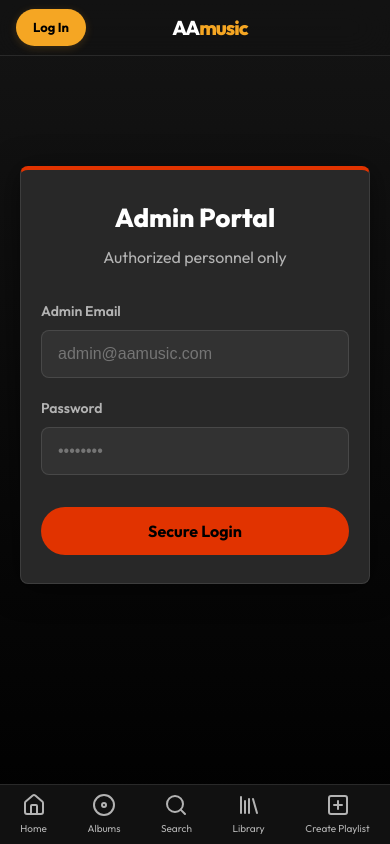
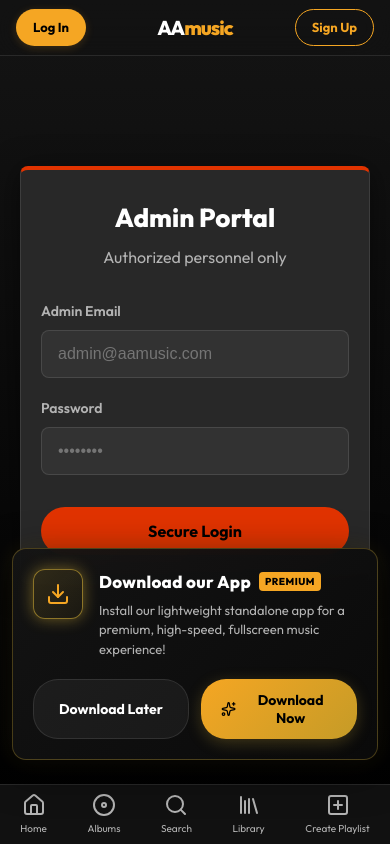
Before and after one commit to bhanukambala123/AAmusic, a Next.js app: page /admin/login in a window 390 px wide. Built offline with nearby package versions, Linux system fonts and the light colour scheme; no server answers.

Commit message:
feat: implement browser PWA install prompt, guest header layout, and synchronous background audio engine

```diff
--- /dev/null
+++ b/src/components/common/InstallPrompt.module.css
@@ -0,0 +1,168 @@
+.overlay {
+  position: fixed;
+  bottom: 24px;
+  right: 24px;
+  z-index: 9999;
+  max-width: 420px;
+  width: calc(100% - 48px);
+  background: linear-gradient(135deg, rgba(20, 20, 20, 0.95) 0%, rgba(10, 10, 10, 0.98) 100%);
+  border: 1.5px solid rgba(212, 175, 55, 0.3);
+  border-radius: 16px;
+  padding: 24px;
+  box-shadow: 0 10px 40px rgba(0, 0, 0, 0.6), 0 0 25px rgba(212, 175, 55, 0.1);
+  backdrop-filter: blur(16px);
+  -webkit-backdrop-filter: blur(16px);
+  animation: slideInUp 0.5s cubic-bezier(0.16, 1, 0.3, 1) forwards;
+}
+
+@keyframes slideInUp {
+  from {
+    opacity: 0;
+    transform: translateY(40px) scale(0.95);
+  }
+  to {
+    opacity: 1;
+    transform: translateY(0) scale(1);
+  }
+}
+
+.content {
+  display: flex;
+  gap: 16px;
+  align-items: flex-start;
+  margin-bottom: 20px;
+}
+
+.iconContainer {
+  background: linear-gradient(135deg, rgba(212, 175, 55, 0.15) 0%, rgba(212, 175, 55, 0.05) 100%);
+  border: 1px solid rgba(212, 175, 55, 0.3);
+  color: var(--accent-color-gold);
+  padding: 12px;
+  border-radius: 12px;
+  display: flex;
+  align-items: center;
+  justify-content: center;
+  flex-shrink: 0;
+  box-shadow: 0 4px 12px rgba(212, 175, 55, 0.1);
+  animation: pulseGold 2s infinite alternate;
+}
+
+@keyframes pulseGold {
+  0% {
+    box-shadow: 0 0 5px rgba(212, 175, 55, 0.2);
+    border-color: rgba(212, 175, 55, 0.3);
+  }
+  100% {
+    box-shadow: 0 0 15px rgba(212, 175, 55, 0.5);
+    border-color: rgba(212, 175, 55, 0.6);
+  }
+}
+
+.textContainer {
+  flex-grow: 1;
+}
+
+.title {
+  font-size: 18px;
+  font-weight: 800;
+  color: var(--text-primary);
+  margin: 0 0 6px 0;
+  letter-spacing: 0.3px;
+  display: flex;
+  align-items: center;
+  gap: 8px;
+}
+
+.badge {
+  background: var(--accent-color-gold);
+  color: #000;
+  font-size: 10px;
+  font-weight: 800;
+  padding: 2px 6px;
+  border-radius: 4px;
+  text-transform: uppercase;
+  letter-spacing: 0.5px;
+}
+
+.desc {
+  font-size: 13.5px;
+  color: var(--text-secondary);
+  line-height: 1.5;
+  margin: 0;
+}
+
+.btnGroup {
+  display: grid;
+  grid-template-columns: 1fr 1fr;
+  gap: 12px;
+}
+
+.downloadNowBtn {
+  background: linear-gradient(135deg, var(--accent-color-gold) 0%, #c59b27 100%);
+  color: #000;
+  font-weight: 700;
+  font-size: 14px;
+  padding: 12px 20px;
+  border-radius: 25px;
+  border: none;
+  cursor: pointer;
+  transition: all 0.25s cubic-bezier(0.4, 0, 0.2, 1);
+  box-shadow: 0 4px 15px rgba(212, 175, 55, 0.25);
+  display: flex;
+  align-items: center;
+  justify-content: center;
+  gap: 8px;
+}
+
+.downloadNowBtn:hover {
+  transform: translateY(-2px);
+  box-shadow: 0 6px 20px rgba(212, 175, 55, 0.4);
+}
+
+.downloadNowBtn:active {
+  transform: translateY(0);
+}
+
+.downloadLaterBtn {
+  background: rgba(255, 255, 255, 0.05);
+  color: var(--text-primary);
+  font-weight: 700;
+  font-size: 14px;
+  padding: 12px 20px;
+  border-radius: 25px;
+  border: 1px solid rgba(255, 255, 255, 0.1);
+  cursor: pointer;
+  transition: all 0.25s cubic-bezier(0.4, 0, 0.2, 1);
+  display: flex;
+  align-items: center;
+  justify-content: center;
+}
+
+.downloadLaterBtn:hover {
+  background: rgba(255, 255, 255, 0.1);
+  border-color: rgba(255, 255, 255, 0.2);
+}
+
+.downloadLaterBtn:active {
+  background: rgba(255, 255, 255, 0.03);
+}
+
+@media (max-width: 480px) {
+  .overlay {
+    bottom: 84px; /* Space above bottom navigation bar */
+    left: 12px;
+    right: 12px;
+    width: calc(100% - 24px);
+    max-width: none;
+    padding: 20px;
+    border-radius: 14px;
+  }
+
+  .title {
+    font-size: 17px;
+  }
+
+  .desc {
+    font-size: 13px;
+  }
+}
--- /dev/null
+++ b/src/components/common/InstallPrompt.tsx
@@ -0,0 +1,122 @@
+"use client";
+
+import React, { useState, useEffect } from "react";
+import { Sparkles, Download } from "lucide-react";
+import styles from "./InstallPrompt.module.css";
+
+const InstallPrompt: React.FC = () => {
+  const [isStandalone, setIsStandalone] = useState(true);
+  const [dismissed, setDismissed] = useState(true);
+  const [isIOS, setIsIOS] = useState(false);
+  const [deferredPrompt, setDeferredPrompt] = useState<any>(null);
+
+  useEffect(() => {
+    if (typeof window === "undefined") return;
+
+    // Detect if already running in standalone/installed mode
+    const checkStandalone = () => {
+      const isStandaloneMode =
+        window.matchMedia('(display-mode: standalone)').matches
+        || (navigator as any).standalone
+        || document.referrer.includes('android-app://');
+      setIsStandalone(!!isStandaloneMode);
+    };
+
+    // Check if dismissed in this browser session
+    const checkDismissal = () => {
+      const isDismissed = sessionStorage.getItem("aamusic_install_dismissed") === "true";
+      setDismissed(isDismissed);
+    };
+
+    // Detect iOS
+    const checkIOS = () => {
+      const userAgent = window.navigator.userAgent.toLowerCase();
+      setIsIOS(/iphone|ipad|ipod/.test(userAgent));
+    };
+
+    const handleBeforeInstallPrompt = (e: Event) => {
+      e.preventDefault();
+      setDeferredPrompt(e);
+    };
+
+    checkStandalone();
+    checkDismissal();
+    checkIOS();
+
+    window.addEventListener("beforeinstallprompt", handleBeforeInstallPrompt);
+
+    return () => {
+      window.removeEventListener("beforeinstallprompt", handleBeforeInstallPrompt);
+    };
+  }, []);
+
+  const handleDismiss = () => {
+    try {
+      sessionStorage.setItem("aamusic_install_dismissed", "true");
+    } catch (e) {
+      console.error("[InstallPrompt] Failed to set session storage:", e);
+    }
+    setDismissed(true);
+  };
+
+  const handleInstallClick = async () => {
+    if (isIOS) {
+      // For iOS, the instructions are in the description. We just dismiss upon acknowledgement.
+      handleDismiss();
+      return;
+    }
+
+    if (deferredPrompt) {
+      try {
+        deferredPrompt.prompt();
+        const choiceResult = await deferredPrompt.userChoice;
+        if (choiceResult.outcome === "accepted") {
+          console.log("[InstallPrompt] User accepted the PWA install prompt");
+          handleDismiss();
+        }
+      } catch (err) {
+        console.error("[InstallPrompt] Error triggering native PWA prompt:", err);
+      }
+    } else {
+      // Fallback instruction trigger for other browsers without native support
+      alert("To install AAmusic, click your browser's menu (three dots icon) and choose 'Install App' or 'Add to Home Screen'.");
+      handleDismiss();
+    }
+  };
+
+  // If already installed, dismissed, or not on mobile/compatible context where we show prompts
+  if (isStandalone || dismissed) {
+    return null;
+  }
+
+  return (
+    <div className={styles.overlay}>
+      <div className={styles.content}>
+        <div className={styles.iconContainer}>
+          <Download size={24} />
+        </div>
+        <div className={styles.textContainer}>
+          <h3 className={styles.title}>
+            Download our App <span className={styles.badge}>Premium</span>
+          </h3>
+          <p className={styles.desc}>
+            {isIOS
+              ? "Install AAmusic on your iPhone: tap Safari's Share button (square icon with up arrow) then choose 'Add to Home Screen'."
+              : "Install our lightweight standalone app for a premium, high-speed, fullscreen music experience!"}
+          </p>
+        </div>
+      </div>
+      <div className={styles.btnGroup}>
+        <button onClick={handleDismiss} className={styles.downloadLaterBtn}>
+          Download Later
+        </button>
+        <button onClick={handleInstallClick} className={styles.downloadNowBtn}>
+          <Sparkles size={16} />
+          {isIOS ? "Got It" : "Download Now"}
+        </button>
+      </div>
+    </div>
+  );
+};
+
+export default InstallPrompt;
--- a/src/components/layout/MainLayout.tsx
+++ b/src/components/layout/MainLayout.tsx
@@ -14,6 +14,7 @@ import GlobalLoader from "../common/GlobalLoader";
 import Toast from "../common/Toast";
 
 import UpdatePrompt from "../common/UpdatePrompt";
+import InstallPrompt from "../common/InstallPrompt";
 
 export default function MainLayout({ children }: { children: React.ReactNode }) {
   const [isMobile, setIsMobile] = useState(false);
@@ -56,6 +57,7 @@ export default function MainLayout({ children }: { children: React.ReactNode })
       {isNavigating && <GlobalLoader />}
       <Toast />
       <UpdatePrompt />
+      <InstallPrompt />
       <div className={styles.layout}>
         {!isMobile && <Sidebar />}
 
@@ -84,8 +86,12 @@ export default function MainLayout({ children }: { children: React.ReactNode })
               <Link href="/admin" className={styles.mobileAdminBtn}>
                 <Settings size={20} />
               </Link>
+            ) : !user ? (
+              <Link href="/signup" className={styles.mobileSignupBtn}>
+                Sign Up
+              </Link>
             ) : (
-              <div style={{ width: 40 }}></div>
+              <div className={styles.mobilePlaceholder}></div>
             )}
           </header>
         )}
--- a/src/components/layout/layout.module.css
+++ b/src/components/layout/layout.module.css
@@ -61,9 +61,9 @@
   backdrop-filter: blur(20px);
   -webkit-backdrop-filter: blur(20px);
   border-bottom: 1px solid var(--glass-border);
-  display: flex;
+  display: grid;
+  grid-template-columns: 1fr auto 1fr;
   align-items: center;
-  justify-content: space-between;
   padding: 0 16px;
   z-index: 100;
 }
@@ -79,6 +79,7 @@
   align-items: center;
   justify-content: center;
   transition: all 0.2s cubic-bezier(0.4, 0, 0.2, 1);
+  justify-self: end;
 }
 
 .mobileAdminBtn:hover {
@@ -99,6 +100,7 @@
   align-items: center;
   justify-content: center;
   transition: all 0.2s cubic-bezier(0.4, 0, 0.2, 1);
+  justify-self: start;
 }
 
 .mobileProfileBtn:hover {
@@ -138,6 +140,7 @@
   justify-content: center;
   transition: all 0.2s cubic-bezier(0.4, 0, 0.2, 1);
   box-shadow: 0 2px 8px rgba(245, 166, 35, 0.2);
+  justify-self: start;
 }
 
 .mobileLoginBtn:hover {
@@ -150,8 +153,36 @@
   font-weight: 800;
   letter-spacing: -1px;
   color: var(--text-primary);
+  justify-self: center;
 }
 
 .mobileLogo span {
   color: var(--accent-color-gold);
 }
+
+.mobileSignupBtn {
+  padding: 8px 16px;
+  font-size: 13px;
+  font-weight: 700;
+  border-radius: 20px;
+  background-color: transparent;
+  color: var(--accent-color-gold);
+  border: 1px solid var(--accent-color-gold);
+  display: flex;
+  align-items: center;
+  justify-content: center;
+  transition: all 0.2s cubic-bezier(0.4, 0, 0.2, 1);
+  justify-self: end;
+}
+
+.mobileSignupBtn:hover {
+  transform: scale(1.05);
+  background-color: rgba(245, 166, 35, 0.1);
+  box-shadow: 0 0 10px rgba(245, 166, 35, 0.1);
+}
+
+.mobilePlaceholder {
+  width: 40px;
+  height: 40px;
+  justify-self: end;
+}
```
Also changed, not shown: src/context/AudioContext.tsx (+23 -28 lines).
